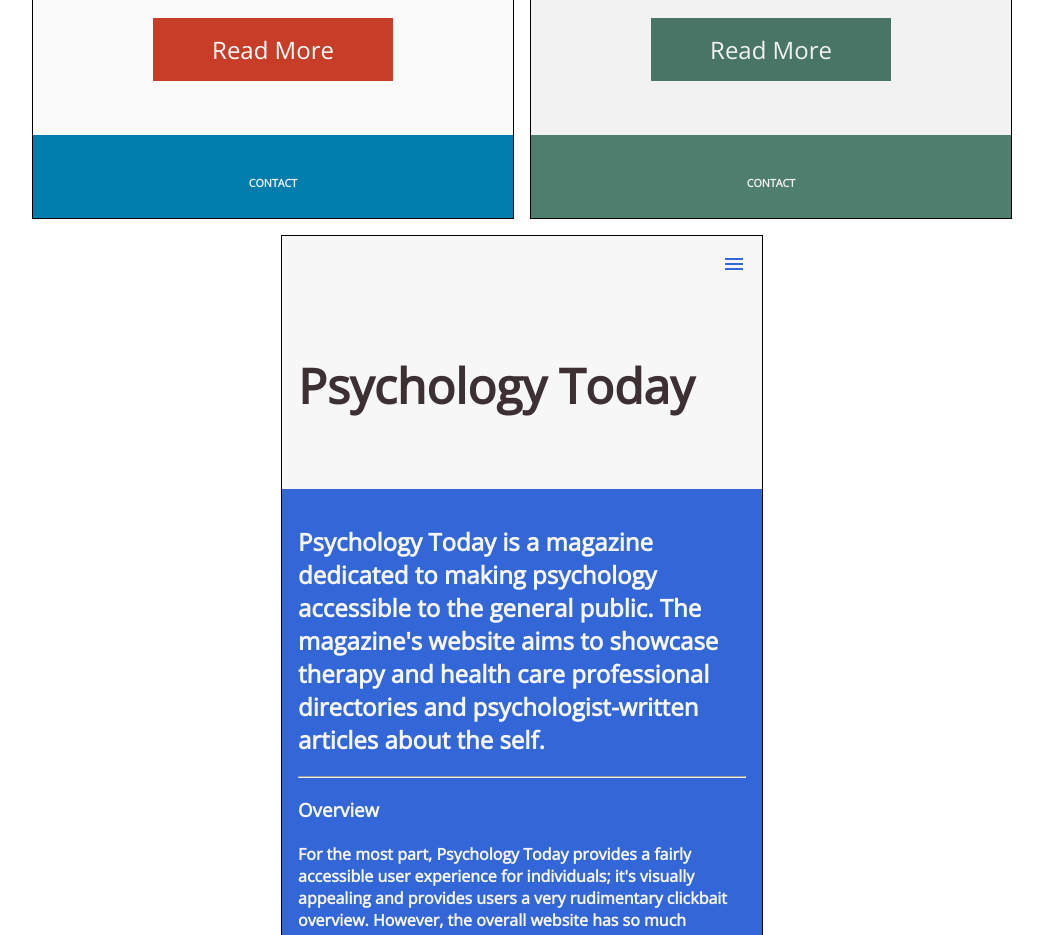
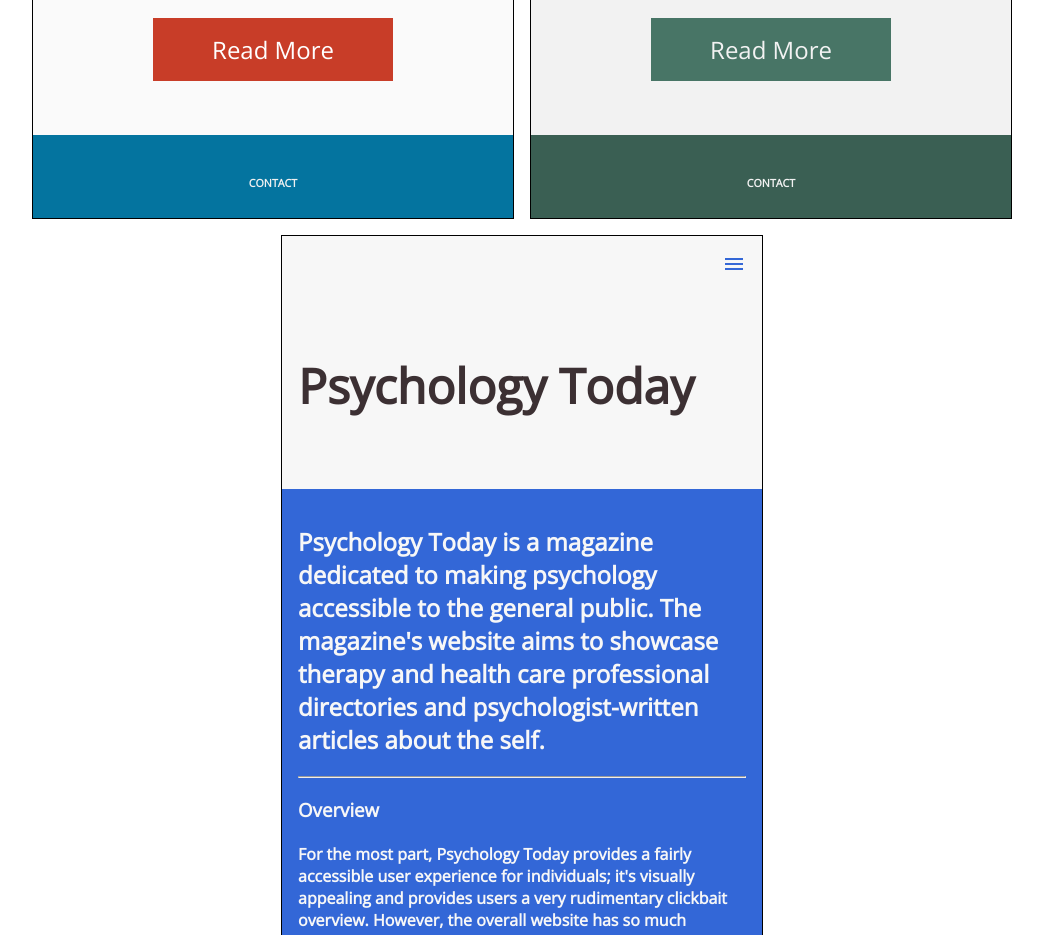
Before and after one commit to brandonngo72/DH150-class, a plain HTML site: page assignment4/assignment4-BrandonNgo.html in a window 1280 px wide. Shown: the part 1163-2098 px from the top of the page, without its empty margins (118-1161 px from the left). Drawn offline with nearby package versions, Linux system fonts and the light colour scheme.

Commit message:
Update assignment4-BrandonNgo.html

```diff
--- a/assignment4/assignment4-BrandonNgo.html
+++ b/assignment4/assignment4-BrandonNgo.html
@@ -137,7 +137,7 @@
     }
 
     #footer01 {
-        background-color: #007DAC; /* change this for background color */
+        background-color: #04749F; /* change this for background color */
         color: #f0f0f0; /* change this for text color */
     }
 
@@ -181,7 +181,7 @@
     }
 
     #footer02 {
-        background-color: #4E7E6E; /* change this for background color */
+        background-color: #3a5f53; /* change this for background color */
         color: #f2f2f2; /* change this for text color */
     }
 
```
